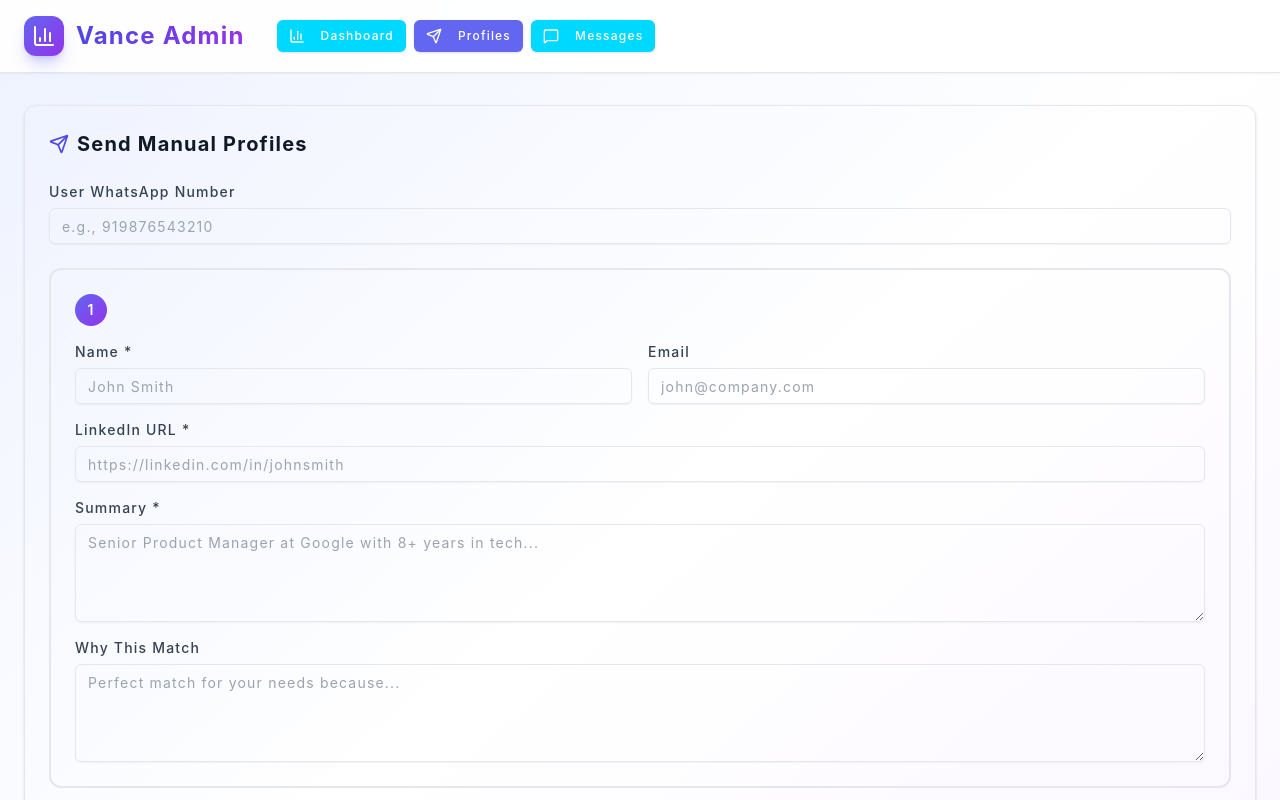
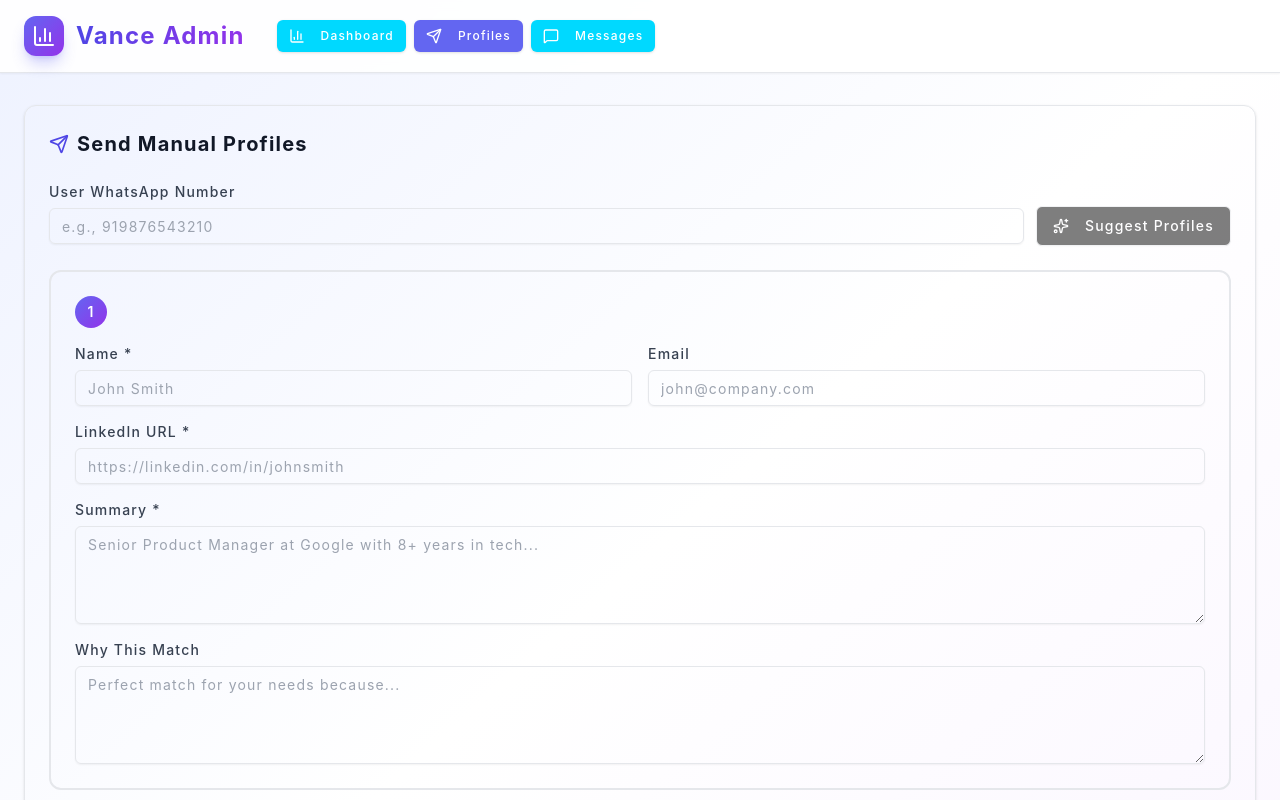
Before and after one commit to Vance-2025/Vance-Website, a Next.js app: page /admin/dashboard/profiles in a window 1280 px wide. Shown: the top 800 px of the page. Built offline with nearby package versions, Linux system fonts and the light colour scheme; a web font is replaced by a local one.

Commit message:
feat: enhance ProfilesPage with profile suggestion feature and validation

```diff
--- a/app/admin/dashboard/page.tsx
+++ b/app/admin/dashboard/page.tsx
@@ -45,7 +45,7 @@ export default function DashboardPage() {
             icon={Users}
             label="Onboarded Today"
             value={stats.onboarded_today}
-            trend="+12% from yesterday"
+            // trend="+12% from yesterday"
             color="indigo"
           />
           <StatCard
@@ -58,7 +58,7 @@ export default function DashboardPage() {
             icon={TrendingUp}
             label="Intros Made"
             value={stats.intros_made}
-            trend="+24% this week"
+            // trend="+24% this week"
             color="blue"
           />
         </div>
--- a/app/admin/dashboard/profiles/page.tsx
+++ b/app/admin/dashboard/profiles/page.tsx
@@ -1,7 +1,7 @@
 "use client";
 
 import { useState } from "react";
-import { Send, Plus, X, Loader2, Linkedin, CheckCircle } from "lucide-react";
+import { Send, Plus, X, Loader2, Linkedin, CheckCircle, Sparkles, ExternalLink } from "lucide-react";
 import { Card } from "@/components/ui/card";
 import { InputWithLabel } from "@/components/ui/input";
 import { TextareaWithLabel } from "@/components/ui/textarea";
@@ -9,6 +9,23 @@ import { Button } from "@/components/ui/button";
 import { toast } from "sonner";
 import axios from "axios";
 import { Profile } from "@/lib/types";
+
+interface ProfileMatch {
+  name: string;
+  profile_summary: string;
+  linkedin_url: string;
+  email: string;
+  match_reason: string;
+  score: number | null;
+}
+
+interface SuggestedProfilesResponse {
+  user_id: string;
+  urgent_needs: string;
+  user_intent: string;
+  matches: ProfileMatch[];
+  total_matches: number;
+}
 
 export default function ProfilesPage() {
   const [profiles, setProfiles] = useState<Profile[]>([
@@ -23,6 +40,7 @@ export default function ProfilesPage() {
   ]);
   const [userPhone, setUserPhone] = useState("");
   const [loading, setLoading] = useState(false);
+  const [suggestingProfiles, setSuggestingProfiles] = useState(false);
 
   const addProfile = () => {
     setProfiles([
@@ -46,9 +64,63 @@ export default function ProfilesPage() {
     setProfiles(profiles.filter((p) => p.id !== id));
   };
 
+  const handleSuggestProfiles = async () => {
+    if (!userPhone.trim()) {
+      toast.error("Please enter user phone number first");
+      return;
+    }
+
+    setSuggestingProfiles(true);
+
+    try {
+      const response = await axios.get<SuggestedProfilesResponse>(
+        `${process.env.NEXT_PUBLIC_BACKEND_URL}/admin/suggest-profiles/${userPhone.trim()}`,
+        {
+          withCredentials: true,
+        }
+      );
+
+      if (response.data.matches && response.data.matches.length > 0) {
+        // Directly populate profiles without showing suggestions
+        const newProfiles: Profile[] = response.data.matches.map((profile, index) => {
+          return {
+            id: index + 1,
+            name: profile.name,
+            email: profile.email,
+            linkedin_url: profile.linkedin_url,
+            summary: profile.profile_summary,
+            match_reason: profile.match_reason,
+          };
+        });
+
+        setProfiles(newProfiles);
+        toast.success(`${response.data.total_matches} profiles loaded! Review and send.`);
+      } else {
+        toast.info("No profile matches found for this user");
+      }
+    } catch (error) {
+      if (axios.isAxiosError(error)) {
+        toast.error(error.response?.data?.detail || "Failed to fetch profile suggestions");
+      } else {
+        toast.error("Network error occurred");
+      }
+    } finally {
+      setSuggestingProfiles(false);
+    }
+  };
+
   const handleSendProfiles = async () => {
     if (!userPhone) {
       toast.error("Please enter user phone number");
+      return;
+    }
+
+    // Validate that at least one profile has required fields
+    const hasValidProfile = profiles.some(
+      (p) => p.name && p.linkedin_url && p.summary
+    );
+    if (!hasValidProfile) {
+      toast.error("Please fill in at least one complete profile (Name, LinkedIn URL, and Summary are required)");
       return;
     }
 
@@ -64,6 +136,19 @@ export default function ProfilesPage() {
         { withCredentials: true }
       );
       toast.success("Profiles sent successfully!");
+
+      // Reset form
+      setProfiles([
+        {
+          id: 1,
+          name: "",
+          email: "",
+          linkedin_url: "",
+          summary: "",
+          match_reason: "",
+        },
+      ]);
+      setUserPhone("");
     } catch (error) {
       toast.error("Failed to send profiles");
     } finally {
@@ -81,13 +166,38 @@ export default function ProfilesPage() {
           </h2>
 
           <div className="space-y-6">
+            <div className="flex gap-3">
+              <div className="flex-1">
                 <InputWithLabel
                   label="User WhatsApp Number"
                   placeholder="e.g., 919876543210"
                   value={userPhone}
                   onChange={(e) => setUserPhone(e.target.value)}
                 />
+              </div>
+              <div className="pt-6">
+                <Button
+                  variant="outline"
+                  onClick={handleSuggestProfiles}
+                  disabled={suggestingProfiles || !userPhone.trim()}
+                  className="h-10"
+                >
+                  {suggestingProfiles ? (
+                    <>
+                      <Loader2 className="w-4 h-4 animate-spin mr-2" />
+                      Loading...
+                    </>
+                  ) : (
+                    <>
+                      <Sparkles className="w-4 h-4 mr-2" />
+                      Suggest Profiles
+                    </>
+                  )}
+                </Button>
+              </div>
+            </div>
 
+            {/* Manual Profile Entry Forms */}
             {profiles.map((profile, index) => (
               <div
                 key={profile.id}
@@ -200,6 +310,10 @@ export default function ProfilesPage() {
               <ul className="space-y-2 text-sm text-gray-700">
                 <li className="flex items-start gap-2">
                   <CheckCircle className="w-4 h-4 text-green-600 mt-0.5 flex-shrink-0" />
+                  <span>Use "Suggest Profiles" to auto-fill based on user needs</span>
+                </li>
+                <li className="flex items-start gap-2">
+                  <CheckCircle className="w-4 h-4 text-green-600 mt-0.5 flex-shrink-0" />
                   <span>Ensure LinkedIn URLs are complete and valid</span>
                 </li>
                 <li className="flex items-start gap-2">
```
Lines whose indentation alone changed are shown as unchanged.
